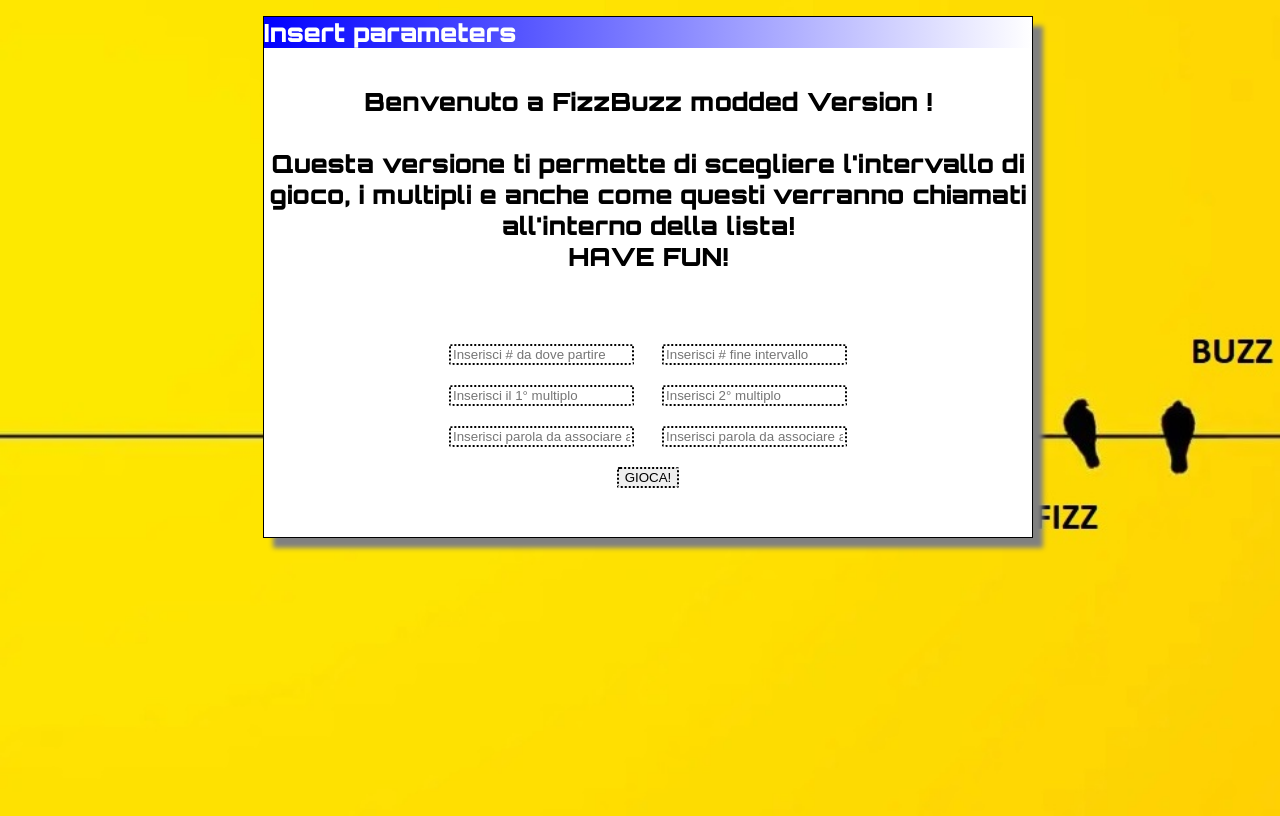
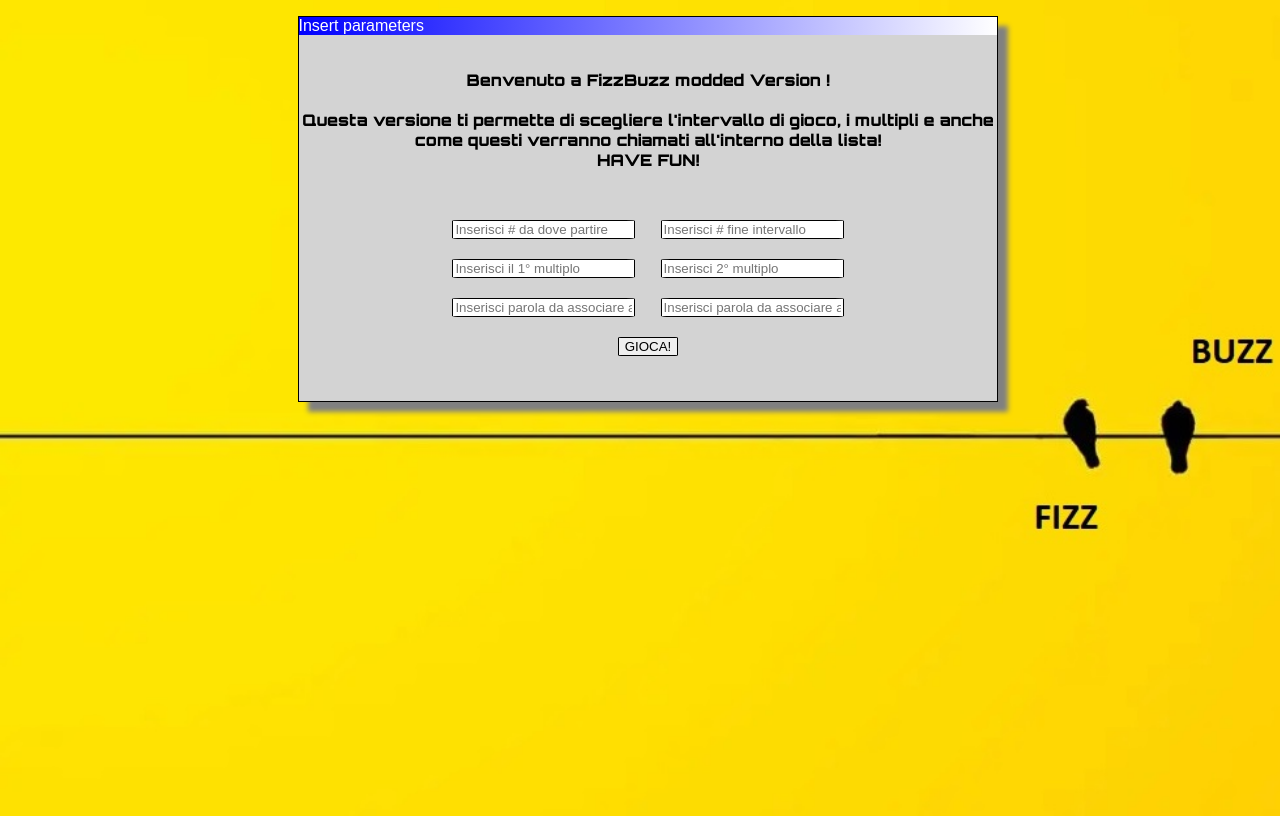
Before and after one commit to Frenzarectah/-javascript-FizzBuzz, a plain HTML site: page index.html in a window 1280 px wide. Drawn offline with Linux system fonts and the light colour scheme.

Commit message:
adjusting style - adding a different font for the window title - optimizing fizzbuzz main function

```diff
--- a/css/style.css
+++ b/css/style.css
@@ -24,6 +24,7 @@ body{
     margin:5px;
 }
 .text--white{
+    font-family:sans-serif;
     color:white;
 }
 .textOrbitron{
@@ -53,7 +54,7 @@ body{
     display:flex;
     flex-direction: column;
     align-items: center;
-    background-color:#fff;
+    background-color:lightgray;
     border:1px black solid;
     z-index:40;
     box-shadow:10px 10px 5px grey;
@@ -78,7 +79,7 @@ body{
 }
 input{
     margin:10px;
-    border:2px black dotted;
+    border:1px black solid;
     border-radius:5%;
 }
 input:invalid{
--- a/index.html
+++ b/index.html
@@ -6,7 +6,7 @@
         <script language="JavaScript" type="text/javascript" src="js/script.js"></script>
     </head>
     <body>
-        <div class="container textOrbitron textOrbitron--big">
+        <div class="container textOrbitron">
             <div class="window">
                 <div class="title text--white">Insert parameters</div>
                 <div class="box_container textOrbitron">
--- a/js/script.js
+++ b/js/script.js
@@ -4,7 +4,7 @@ var appending = (thing) =>{                                         //la funzion
     span.innerHTML = thing;                                     //In questo modo si rende piu' snello e capibile il codice,
     root[0].appendChild(span);
 }
-var fizzbuzz = (array) =>{
+var fizzbuzz = () =>{
     var win = document.getElementsByClassName("window")[0];
     win.style.display = "none";
     var min = document.getElementsByClassName("min")[0].value;
```
Also changed, not shown: js/script1.js (deleted).
